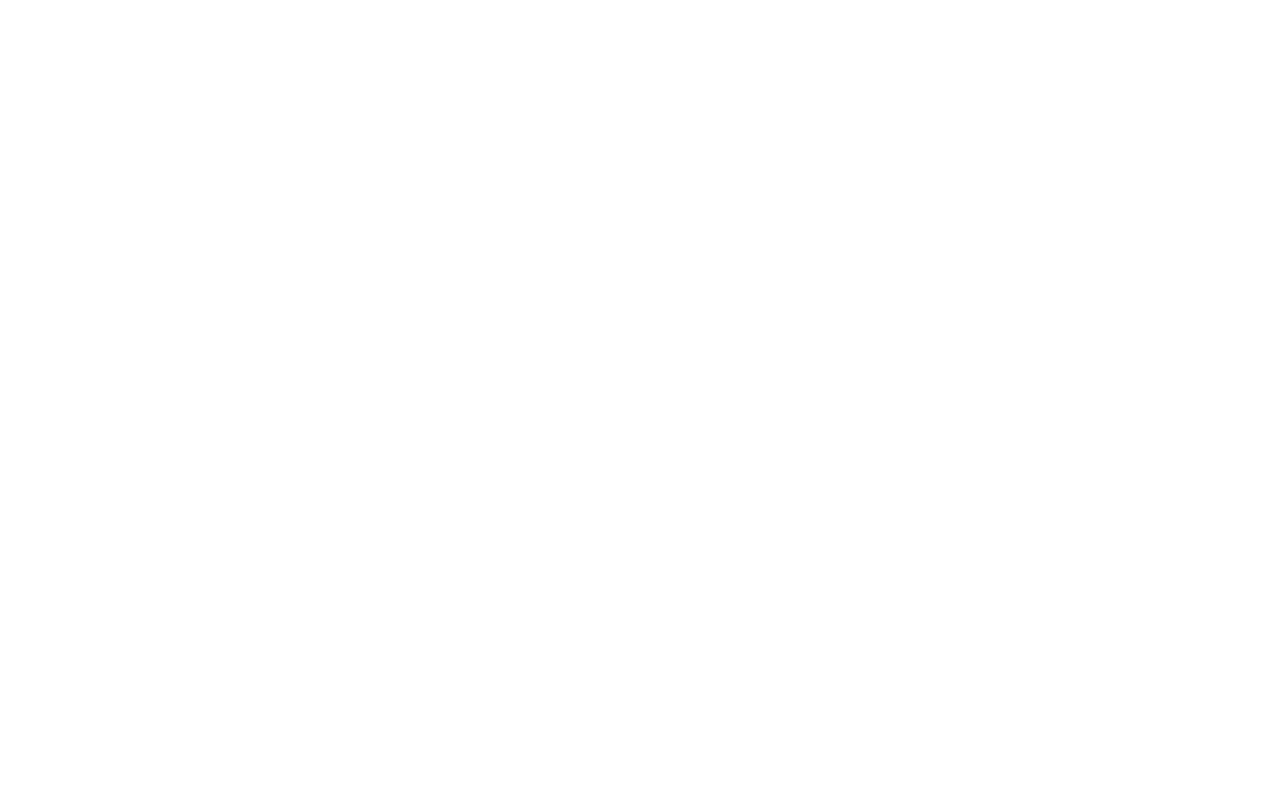
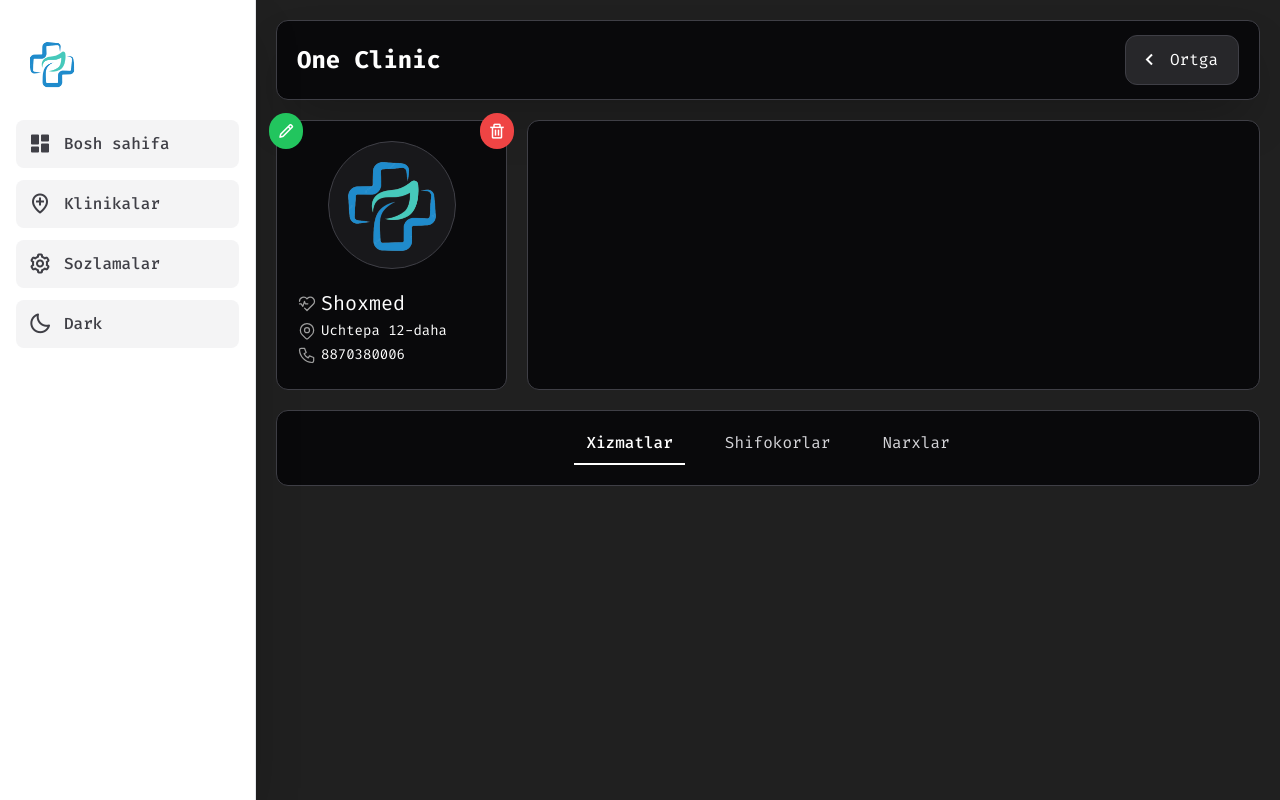
Before and after one commit to vuex-team-contest-3/vuex-team-contest-3-frontend, a Vue app: page /admin/clinics/1690788022057 in a window 1280 px wide. Before the commit this address had no page. Built offline with nearby package versions, Linux system fonts and the light colour scheme.

Commit message:
delete clinic & info page

```diff
--- a/src/components/AdminTop.vue
+++ b/src/components/AdminTop.vue
@@ -1,11 +1,15 @@
-<script setup></script>
+<script setup>
+import { useRoute, useRouter } from "vue-router";
+const route = useRoute();
+const router = useRouter();
+</script>
 
 <template>
 	<div class="w-full">
 		<div
 			class="bg-zinc-950 border border-zinc-700 flex items-center justify-between px-5 h-20 w-full text-white rounded-xl mb-5 shadow-2xl">
-			<h1 class="text-2xl font-bold">Dashbaord</h1>
-			<div class="flex items-center gap-2"></div>
+			<h1 class="text-2xl font-bold">{{ route.name }}</h1>
+			<Back v-if="route.params.id" />
 		</div>
 	</div>
 </template>
--- /dev/null
+++ b/src/components/Back.vue
@@ -0,0 +1,15 @@
+<script setup>
+import { useRouter } from "vue-router";
+const router = useRouter();
+</script>
+
+<template>
+	<button
+		@click="() => router.go(-1)"
+		class="bg-zinc-800 border border-zinc-700 pr-5 pl-3 p-2 rounded-xl text-white flex items-center gap-2">
+		<i class="bx bx-chevron-left text-2xl"></i>
+		<span>Ortga</span>
+	</button>
+</template>
+
+<style scoped></style>
--- a/src/components/ClineCard.vue
+++ b/src/components/ClineCard.vue
@@ -1,11 +1,16 @@
 <script setup>
 import { useClinic } from "@/stores/clinic";
 import { ref, reactive } from "vue";
-const { isUser, data } = defineProps(["isUser", "data"]);
+import { useRouter } from "vue-router";
+const { isUser, data, router } = defineProps(["isUser", "data", "router"]);
 
+const realRouter = useRouter();
 const updateId = ref(null);
+const deleteId = ref(null);
 let updatedData = reactive({ ...data });
 const clinic_store = useClinic();
+
+const changeDelete = () => (deleteId.value = null);
 
 const resetFormClinic = () => {
 	updatedData = { ...data };
@@ -14,11 +19,23 @@
 
 const updateClinic = () => {
 	clinic_store.UPDATE_CLINIC(updateId.value, updatedData);
-	resetFormClinic()
+	resetFormClinic();
+};
+
+const deleteClinic = () => {
+	clinic_store.DELETE_CLINIC(deleteId.value);
+	resetFormClinic();
+	realRouter.push("/admin/clinics");
 };
 </script>
 
 <template>
+	<!-- DELETE TESTS MODAL -->
+	<DeleteModal
+		:isDelete="deleteId"
+		:changeDelete="changeDelete"
+		:deleteFunc="deleteClinic" />
+
 	<ClinicForm
 		:clinicModal="updateId"
 		:clinic="updatedData"
@@ -26,18 +43,19 @@
 		:resetFormClinic="resetFormClinic" />
 	<div>
 		<div
-			class="rounded-xl border border-zinc-700 hover:border-zinc-500 bg-zinc-950 hover:bg-zinc-900 text-center dark:text-white p-5 cursor-pointer hover:shadow-xl duration-300 relative">
+			class="rounded-xl block border border-zinc-700 hover:border-zinc-500 bg-zinc-950 hover:bg-zinc-900 text-center text-white p-5 cursor-pointer hover:shadow-xl duration-300 relative group">
 			<i
 				v-if="isUser == 0"
+				@click="() => (deleteId = data.id)"
 				class="text-lg bg-red-500 px-2 p-1 absolute bx bx-trash -top-2 -right-2 rounded-full"></i>
 			<i
 				v-if="isUser == 0 && !updateId"
 				@click="() => (updateId = data.id)"
 				class="text-lg bg-green-500 px-2 p-1 absolute bx bx-pencil -top-2 -left-2 rounded-full"></i>
-
+			<router-link :to="router" class="block">
 				<img
 					src="@/assets/logo.png"
-				class="mb-5 h-32 w-32 mx-auto bg-zinc-900 border border-zinc-700 rounded-full"
+					class="mb-5 h-32 w-32 mx-auto bg-zinc-900 border border-zinc-700 group-hover:border-zinc-500 duration-300 rounded-full"
 					alt="" />
 				<div class="flex items-center mb-1">
 					<HeartMedIcon />
@@ -69,6 +87,7 @@
 						<i class="text-xl hover:scale-125 duration-150 bx bxs-bookmark"></i>
 					</div>
 				</div>
+			</router-link>
 		</div>
 	</div>
 </template>
--- /dev/null
+++ b/src/components/DeleteModal.vue
@@ -0,0 +1,42 @@
+<script setup>
+const { isDelete, changeDelete, deleteFunc } = defineProps([
+	"isDelete",
+	"changeDelete",
+	"deleteFunc",
+]);
+</script>
+
+<template>
+	<!-- DELETE TESTS MODAL -->
+
+	<div
+		class="absolute w-full h-screen bg-black/70 left-0 flex items-center justify-center z-50 duration-300"
+		:class="isDelete ? 'top-0' : '-top-full'">
+		<div class="relative w-full max-w-lg max-h-full">
+			<div class="relative bg-white rounded-lg shadow dark:bg-zinc-800">
+				<button
+					class="absolute top-3 right-3 text-zinc-400 bg-transparent hover:bg-zinc-200 hover:text-zinc-900 rounded-lg text-sm p-1.5 ml-auto inline-flex items-center dark:hover:bg-zinc-700 dark:hover:text-white"
+					@click="changeDelete">
+					<i class="bx bx-x text-2xl px-1"></i>
+					<span class="sr-only">Close modal</span>
+				</button>
+				<div class="p-6 text-center">
+					<i class="bx bxs-trash-alt text-5xl text-zinc-500 py-5"></i>
+					<h3 class="mb-5 text-lg font-normal text-zinc-500 dark:text-zinc-400">
+						Rostan o'chirib yubormoqchimisiz ?
+					</h3>
+					<button
+						class="text-white bg-red-600 hover:bg-red-800 focus:ring-4 focus:outline-none focus:ring-red-300 dark:focus:ring-red-800 font-medium rounded-lg text-sm inline-flex items-center px-5 py-2.5 text-center mr-2"
+						@click="deleteFunc">
+						O'chirish
+					</button>
+					<button
+						class="text-zinc-500 hover:bg-zinc-100 focus:ring-4 focus:outline-none focus:ring-zinc-200 rounded-lg border border-zinc-200 text-sm font-medium px-5 py-2.5 hover:text-zinc-900 focus:z-10 dark:bg-zinc-700 dark:text-zinc-300 dark:border-zinc-500 dark:hover:text-white dark:hover:bg-zinc-600 dark:focus:ring-zinc-600"
+						@click="changeDelete">
+						Bekor qilish
+					</button>
+				</div>
+			</div>
+		</div>
+	</div>
+</template>
--- a/src/components/Sidebar.vue
+++ b/src/components/Sidebar.vue
@@ -8,7 +8,7 @@
 <template>
 	<div>
 		<aside
-			class="flex flex-col duration-300 lg:w-64 w-20 h-screen px-4 py-8 overflow-y-auto bg-white border-r dark:bg-zinc-950 dark:border-gray-700 shadow-2xl group absolute">
+			class="flex flex-col duration-300 lg:w-64 w-20 h-screen px-4 py-8 overflow-y-auto bg-white border-r dark:bg-zinc-950 dark:border-zinc-700 shadow-2xl group absolute">
 			<a
 				href="/admin"
 				class="pl-1 mx-auto flex items-center justify-start w-full gap-2 text-white">
@@ -22,7 +22,7 @@
 				<nav>
 					<router-link
 						v-for="el in menus"
-						class="flex items-center px-3 py-2 mb-3 text-gray-700 bg-gray-100 rounded-lg dark:bg-gray-800 dark:text-gray-200"
+						class="flex items-center px-3 py-2 mb-3 text-zinc-700 bg-zinc-100 rounded-lg dark:bg-zinc-800 dark:text-zinc-200"
 						:to="el.path">
 						<i class="text-2xl" :class="el.icon"></i>
 						<span class="hidden lg:block mx-3 text-md font-medium">
@@ -31,7 +31,7 @@
 					</router-link>
 					<button
 						@click="mode.changeMode"
-						class="flex items-center w-full px-3 py-2 mb-3 text-gray-700 bg-gray-100 rounded-lg dark:bg-gray-800 dark:text-gray-200">
+						class="flex items-center w-full px-3 py-2 mb-3 text-zinc-700 bg-zinc-100 rounded-lg dark:bg-zinc-800 dark:text-zinc-200">
 						<i
 							class="text-2xl"
 							:class="mode.mode ? 'bx bx-sun' : 'bx bx-moon'"></i>
@@ -45,4 +45,8 @@
 	</div>
 </template>
 
-<style scoped></style>
+<style scoped>
+.router-link-exact-active{
+	background: #555;
+}
+</style>
--- a/src/router/index.js
+++ b/src/router/index.js
@@ -19,9 +19,9 @@
 					component: () => import("../views/User/Clinics.vue"),
 				},
 				{
-					path: "/clinics/id",
+					path: "/clinics/:id",
 					name: "Clinic",
-					component: () => import("../views/User/Clinic.vue"),
+					component: () => import("../views/User/Clinics.vue"),
 				},
 			],
 		},
@@ -32,13 +32,18 @@
 			children: [
 				{
 					path: "/admin",
-					name: "AdminDashboard",
+					name: "Dashboard",
 					component: () => import("../views/Admin/Home.vue"),
 				},
 				{
 					path: "/admin/clinics",
-					name: "AdminClinics",
+					name: "Admin Clinics",
 					component: () => import("../views/Admin/Clinics.vue"),
+				},
+				{
+					path: "/admin/clinics/:id",
+					name: "One Clinic",
+					component: () => import("../views/Admin/Clinic.vue"),
 				},
 			],
 		},
--- a/src/stores/clinic.js
+++ b/src/stores/clinic.js
@@ -3,11 +3,28 @@
 
 export const useClinic = defineStore("clinic", () => {
 	const store = reactive({
-		data: [],
+		data: [
+			{
+				id: 1690788022057,
+				name: "Shoxmed",
+				address: "Uchtepa 12-daha",
+				phone: "8870380006",
+			},
+			{
+				id: 1690788022059,
+				name: "MedPLus",
+				address: "Yunusobod 20-daha",
+				phone: "999076566",
+			},
+		],
 		load: false,
 	});
 
 	const GET_CLINIC = () => {};
+
+	const GET_ONE = (id) => {
+		return store.data.filter((i) => i.id == id)[0];
+	};
 
 	const ADD_CLINIC = (data) => {
 		console.log(data);
@@ -22,8 +39,20 @@
 		}
 	};
 
+	const DELETE_CLINIC = (id) => {
+		store.data = store.data.filter((i) => i.id != id);
+	};
+
 	const CLINICS = computed(() => store.data);
 	const LOAD = computed(() => store.load);
 
-	return { CLINICS, LOAD, GET_CLINIC, ADD_CLINIC, UPDATE_CLINIC };
+	return {
+		CLINICS,
+		LOAD,
+		GET_CLINIC,
+		ADD_CLINIC,
+		UPDATE_CLINIC,
+		GET_ONE,
+		DELETE_CLINIC,
+	};
 });
--- a/src/views/Admin/Clinic.vue
+++ b/src/views/Admin/Clinic.vue
@@ -1,7 +1,48 @@
-<script setup></script>
+<script setup>
+import { onMounted, ref, reactive } from "vue";
+import { useClinic } from "@/stores/clinic";
+import { useRoute } from "vue-router";
+
+const { id } = useRoute().params;
+const clinic_store = useClinic();
+const clinic = ref();
+const clinicMenus = reactive({
+	currentMenu: 0,
+	menus: ["Xizmatlar", "Shifokorlar", "Narxlar"],
+});
+
+onMounted(async () => {
+	clinic.value = clinic_store.GET_ONE(id);
+});
+</script>
 
 <template>
-	<div></div>
+	<div class="">
+		<div class="grid lg:grid-cols-4 grid-cols-3 gap-5 mb-5">
+			<ClineCard v-if="clinic" :data="clinic" isUser="0" router="" />
+			<div
+				class="lg:col-span-3 col-span-2 rounded-xl block border border-zinc-700 bg-zinc-950 text-center text-white p-5 hover:shadow-xl duration-300"></div>
+		</div>
+		<div
+			class="rounded-xl block border border-zinc-700 bg-zinc-950 text-center text-white p-5 hover:shadow-xl duration-300">
+			<div class="w-full flex items-center justify-center gap-7">
+				<div
+					v-for="el in clinicMenus.menus"
+					class="px-3 cursor-pointer border-b-2 border-transparent hover:border-white duration-300 pb-2"
+					:class="
+						clinicMenus.menus.indexOf(el) == clinicMenus.currentMenu
+							? 'border-white text-white font-medium'
+							: 'text-zinc-300 '
+					"
+					@click="
+						() => (clinicMenus.currentMenu = clinicMenus.menus.indexOf(el))
+					">
+					{{ el }}
+				</div>
+			</div>
+			<div class="text-start w-1/2 mx-auto"></div>
+		</div>
+	</div>
 </template>
 
 <style scoped></style>
--- a/src/views/Admin/Clinics.vue
+++ b/src/views/Admin/Clinics.vue
@@ -51,7 +51,8 @@
 					(page.currentPage - 1) * page.itemsPerPage + page.itemsPerPage
 				)"
 				:data="el"
-				isUser="0" />
+				isUser="0"
+				:router="`/admin/clinics/${el.id}`" />
 			<LoadingCards v-else v-for="el in 4" />
 		</div>
 
--- a/src/views/User/Clinics.vue
+++ b/src/views/User/Clinics.vue
@@ -3,7 +3,7 @@
 <template>
 	<div class="py-10">
 		<div class="grid lg:grid-cols-4 md:grid-cols-3 sm:grid-cols-2 gap-5">
-			<ClineCard v-for="el in 8" isUser="1" />
+			<ClineCard v-for="el in 8" isUser="1" :router="`/clinics/${el.id}`" />
 		</div>
 
 		<Pagination />
```
Lines whose indentation alone changed are shown as unchanged.
